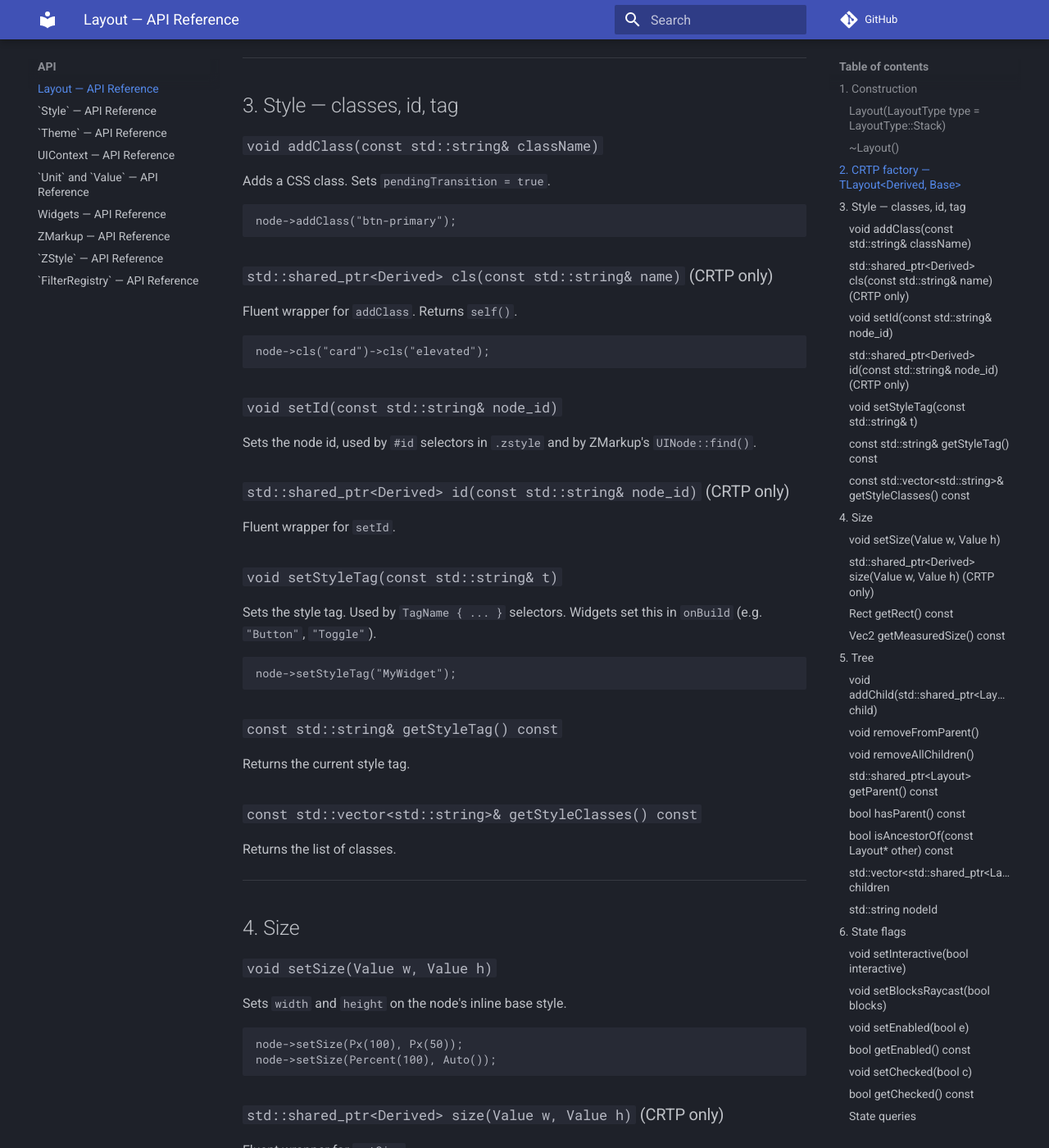
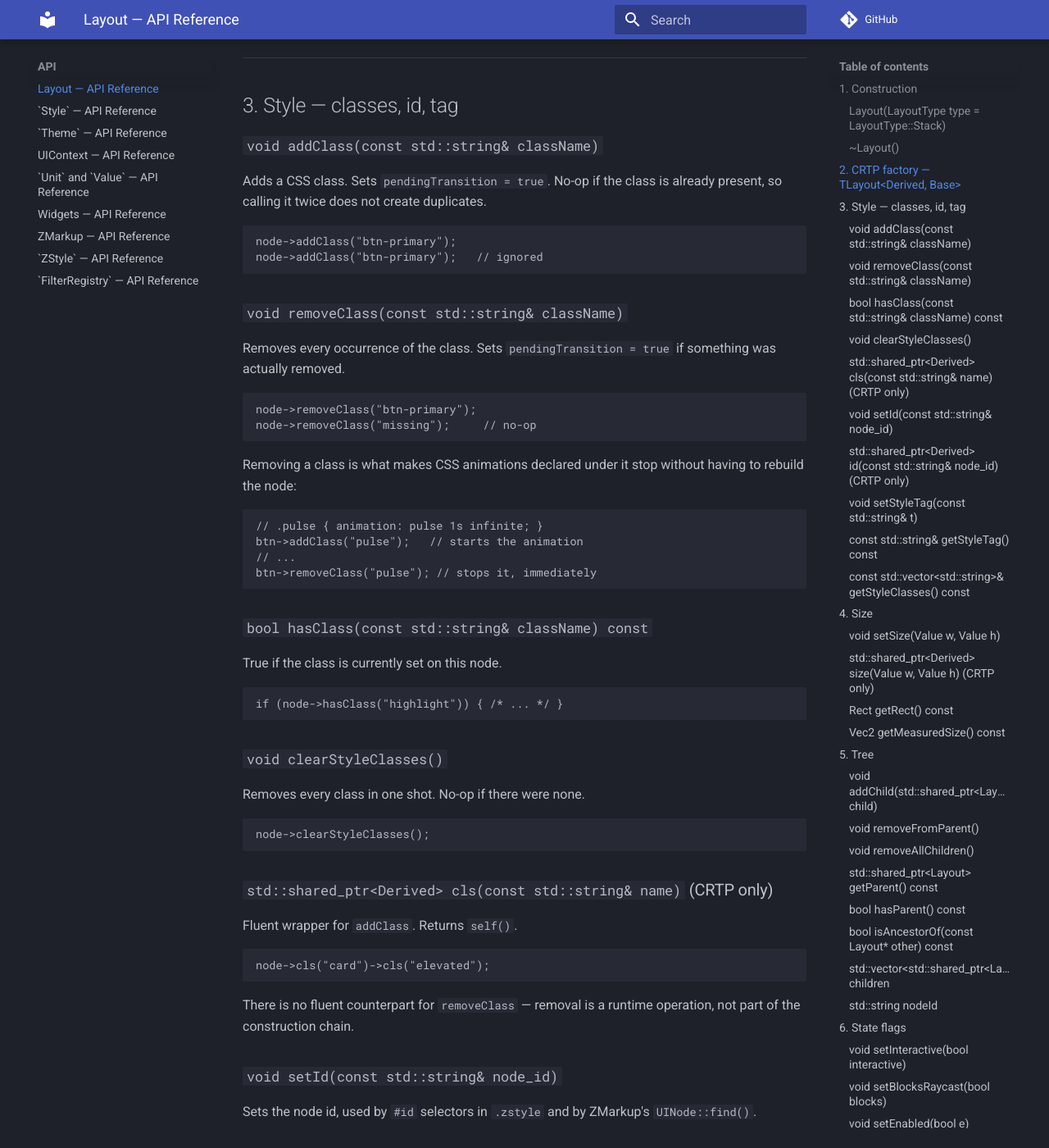
Before and after one commit to zLouis043/ZenitUI, an MkDocs documentation site: the page built from docs/api/Layout.md, in a window 1280 px wide and 1400 px high, scrolled down 1907 px. Shown: the whole window at 82% size. Built offline with MkDocs 1.6.1 and Material for MkDocs 9.7.7, drawn with Linux system fonts in a browser that asks for light colours; comment, search, counter and statistics services are not loaded.

Commit message:
Fixed 2.2 in ROADMAP.md added removeClass, clearStyleClasses, hasClass methods, added new tests and updated docs

````diff
--- a/docs/api/Layout.md
+++ b/docs/api/Layout.md
@@ -100,10 +100,48 @@ class Popup : public TLayout<Popup, Panel> { /* ... */ };
 
 ### `void addClass(const std::string& className)`
 
-Adds a CSS class. Sets `pendingTransition = true`.
+Adds a CSS class. Sets `pendingTransition = true`. No-op if the class
+is already present, so calling it twice does not create duplicates.
 
 ```cpp
 node->addClass("btn-primary");
+node->addClass("btn-primary");   // ignored
+```
+
+### `void removeClass(const std::string& className)`
+
+Removes every occurrence of the class. Sets `pendingTransition = true`
+if something was actually removed.
+
+```cpp
+node->removeClass("btn-primary");
+node->removeClass("missing");     // no-op
+```
+
+Removing a class is what makes CSS animations declared under it stop
+without having to rebuild the node:
+
+```cpp
+// .pulse { animation: pulse 1s infinite; }
+btn->addClass("pulse");   // starts the animation
+// ...
+btn->removeClass("pulse"); // stops it, immediately
+```
+
+### `bool hasClass(const std::string& className) const`
+
+True if the class is currently set on this node.
+
+```cpp
+if (node->hasClass("highlight")) { /* ... */ }
+```
+
+### `void clearStyleClasses()`
+
+Removes every class in one shot. No-op if there were none.
+
+```cpp
+node->clearStyleClasses();
 ```
 
 ### `std::shared_ptr<Derived> cls(const std::string& name)` (CRTP only)
@@ -113,6 +151,9 @@ Fluent wrapper for `addClass`. Returns `self()`.
 ```cpp
 node->cls("card")->cls("elevated");
 ```
+
+There is no fluent counterpart for `removeClass` — removal is a runtime
+operation, not part of the construction chain.
 
 ### `void setId(const std::string& node_id)`
 
````
Also changed, not shown: docs/ROADMAP.md (+5 -5 lines), docs/user/03-widgets.md (+35 -0 lines), 2 other files.
